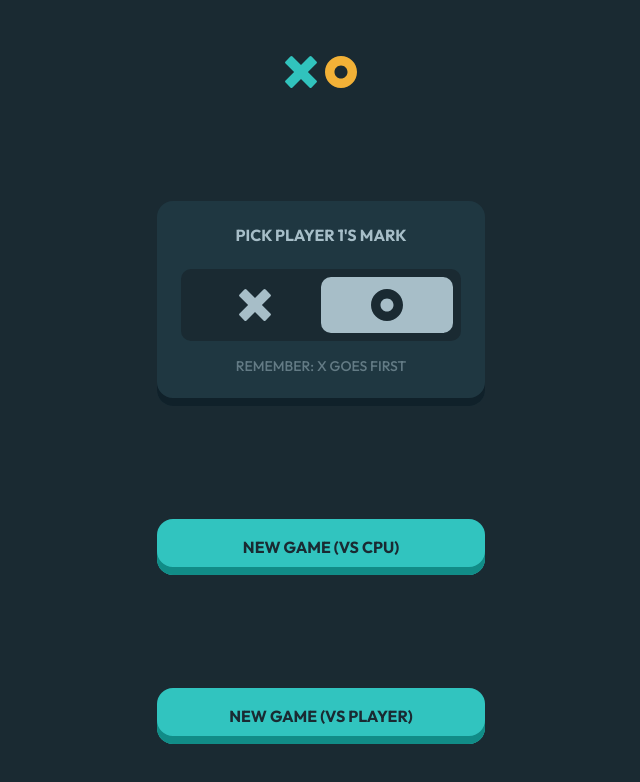
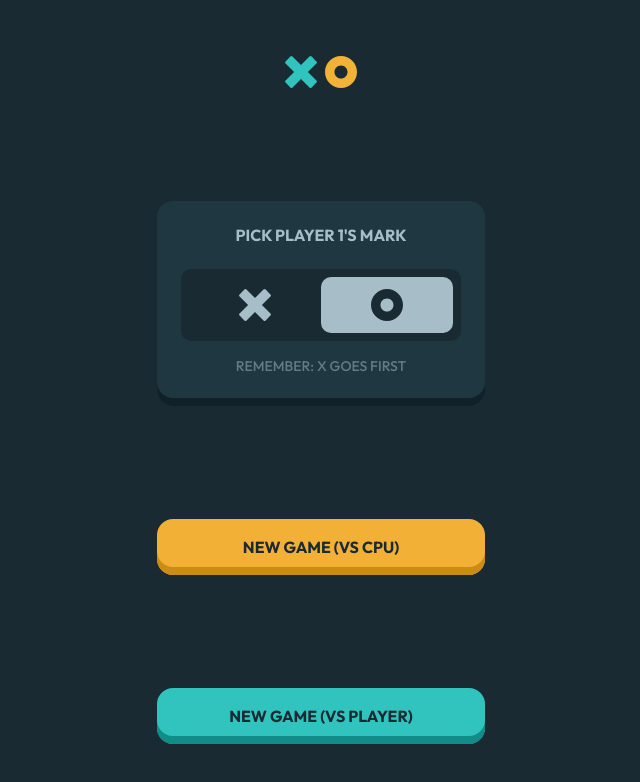
Before and after one commit to kylelamse/tic-tac-toe, a React (Create React App) app: page / in a window 1280 px wide. Shown: the top 782 px of the page, without its empty margins (319-959 px from the left). Built offline with nearby package versions, Linux system fonts and the light colour scheme.

Commit message:
Implement button variants

```diff
--- a/src/components/Button.tsx
+++ b/src/components/Button.tsx
@@ -2,13 +2,24 @@ import React from "react";
 import Typography from "components/Typography";
 import "./Button.scss";
 
+type variants = "primary" | "secondary";
 type Props = {
     children: string;
+    variant?: variants;
 };
 
-const Button = ({ children }: Props) => {
+const variantMap = {
+    primary: "button_primary",
+    secondary: "button_secondary",
+};
+
+const getClassName = (variant: variants) => {
+    return variantMap[variant];
+};
+
+const Button = ({ children, variant = "primary" }: Props) => {
     return (
-        <div className="button_secondary">
+        <div className={getClassName(variant)}>
             <Typography variant="extrasmall" color="dark_navy">
                 {children}
             </Typography>
--- a/src/pages/NewGameMenu.tsx
+++ b/src/pages/NewGameMenu.tsx
@@ -9,8 +9,8 @@ const NewGameMenu = (props: Props) => {
         <>
             <Logo />
             <GamePieceSelection />
-            <Button>New Game (VS CPU)</Button>
-            <Button>New Game (VS Player)</Button>
+            <Button variant="primary">New Game (VS CPU)</Button>
+            <Button variant="secondary">New Game (VS Player)</Button>
         </>
     );
 };
```
